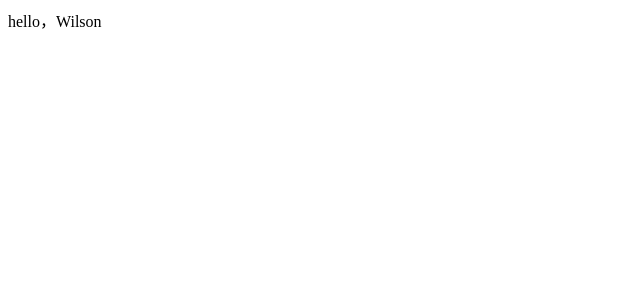
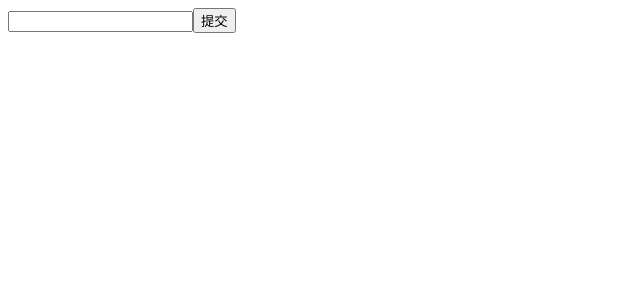
Before and after one commit to EastonCodings/React_TodoList, a React (Create React App) app in the folder todolist/: page / in a window 1280 px wide. Shown: the top 300 px of the page, without its empty margins (0-640 px from the left). Built offline with nearby package versions, Linux system fonts and the light colour scheme.

Commit message:
3-3
实现TodoList新增删除功能
了解 immutable 特性

// 在 ES6 里面，...是一个展开运算符
// [...this.state.list], 也相当于一份拷贝

```diff
--- /dev/null
+++ b/todolist/src/TodoList.js
@@ -0,0 +1,101 @@
+import React, { Component, Fragment } from 'react';
+
+// React 响应式设计思想
+class TodoList extends Component {
+
+    // 构造函数(固定写法)
+    constructor(props) {
+        // super 指的是父类 Component
+        // 调用一次父类的构造函数
+        super(props);
+        // 负责存储组件里面的数据
+        this.state = {
+            // 存放的是input框里面的内容
+            inputValue: '',
+            // 数组存储列表中的每一项
+            list: []
+            // list: ['1', '2', '3']
+        }
+    }
+
+    render(){
+        return(
+            // JSX 必须将标签整体包括
+            // Fragment，React 16 版本中，提供使用的占位符，来替代最外层的 div
+            <Fragment>
+                <div>
+                    <input
+                        // JSX 里面，{} 对 js 表达式，进行包裹
+                        value={this.state.inputValue}
+                        // bind(this) this 指的是组件，组件的 this 去改变函数的 this 的指向
+                        // 事件绑定的时候，需要通过 bind(this) 对函数的作用域进行变更
+                        onChange={this.handleInputChange.bind(this)}
+                    />
+                    <button onClick={this.handleBtnClick.bind(this)}>提交</button>
+                </div>
+                <ul>
+                    {
+                        // 在 ES5 里面，数组有一个 map 方法，通过 map 方法，对 list 进行循环
+                        // 方法里面，接收一个回调，回调函数接收两个参数，一个是具体每一项的内容，一个是每一项对应的下标
+                        this.state.list.map((item, index) => {
+                            // 在 React 里面，做循环渲染的时候，需要给渲染出的每一项，增加一个 key 值
+                            // key 值是唯一标识符，用 index 做 key 值，是一个不好的习惯
+                            return (
+                                <li
+                                    key={index}
+                                    onClick={this.handleItemDelete.bind(this, index)}
+                                >
+                                    {item}
+                                </li>
+                            )
+                        })
+                    }
+                </ul>
+            </Fragment>
+        )
+    }
+
+    // e: event 对象
+    handleInputChange(e) {
+        // 改变数据项里面的内容，不能直接去改它，需要通过 setState 函数，
+        // 向里面传入对象的形式，来对 State 里面具体的数据项进行变更
+        this.setState({
+            // 事件对象 target 属性
+            // input 框对应的 Dom 节点
+            // console.log(e.target.value);
+            inputValue: e.target.value
+        })
+    }
+
+    // 提交(新增)
+    handleBtnClick() {
+        this.setState({
+            // 在 ES6 里面，...是一个展开运算符
+            // 写于此的作用，将之前数组里面的内容，全部展开，生成一个新的数组
+
+            // input 框里面的内容，和之前 list 里面的内容，相当于做一个合并，生成一个新的数组
+            // 再将新的数组，赋值给 list 数据项，对数据项里面的内容进行变更
+            list: [...this.state.list, this.state.inputValue],
+            inputValue: ''
+        })
+    }
+
+    handleItemDelete(index){
+        // console.log(index);
+
+        // immutable 特性
+        // state 不允许我们直接对它做任何的改变  this.state.list.splice(index, 1);
+        // 不利于今后项目的性能优化
+        // 拷贝一个副本，修改副本
+
+        // [...this.state.list], 也相当于一份拷贝
+        const list = [...this.state.list];
+        // 删除一个，下标为 index
+        list.splice(index, 1);
+        this.setState({
+            list: list
+        })
+    }
+}
+
+export default TodoList;
--- a/todolist/src/index.js
+++ b/todolist/src/index.js
@@ -1,11 +1,13 @@
 import React from 'react';  // 编译 JSX
 import ReactDOM from 'react-dom';
-import App from './App';
+// import App from './App';
+import TodoList from './TodoList';
+
 // PWA progressive web application
 // https 协议的服务器上 用户访问一次，本地将有完整的缓存（作用于断网的情况下）
 // import * as serviceWorker from './serviceWorker';
 
 // <App />挂载到id="root"的Dom节点下
 // JSX <App /> 组件名，首字母大写
-ReactDOM.render(<App />, document.getElementById('root'));
+ReactDOM.render(<TodoList />, document.getElementById('root'));
 // serviceWorker.unregister();
```
Also changed, not shown: 1 other file (tests, documents, lock files or other folders).
